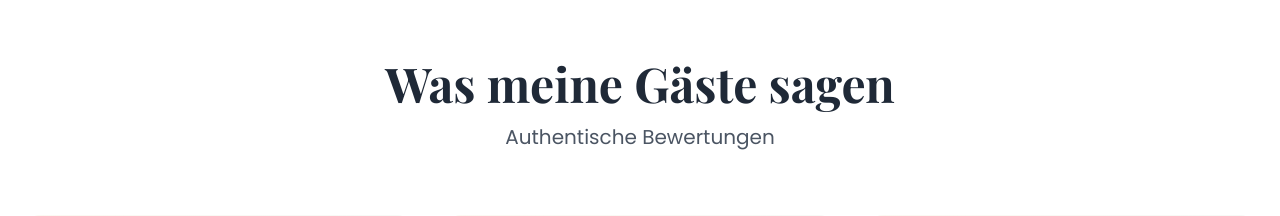
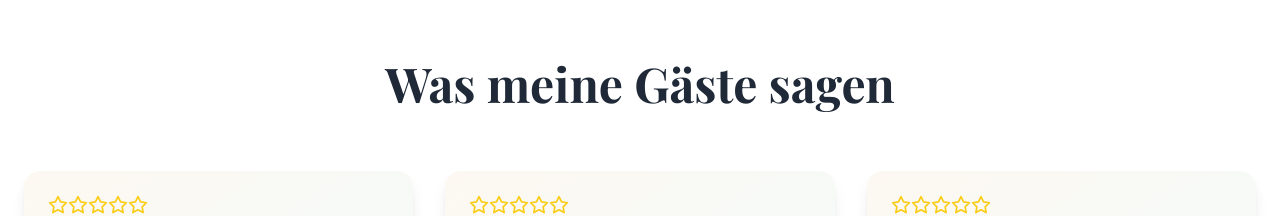
Before and after one commit to hawaiipanoramatours-prog/hawaiipanoramatours, a React (Vite) app: page / in a window 1280 px wide. Shown: the part 2940-3156 px from the top of the page. Built offline with nearby package versions, Linux system fonts and the light colour scheme.

Commit message:
Update Sections.impl.jsx

```diff
--- a/src/components/Sections.impl.jsx
+++ b/src/components/Sections.impl.jsx
@@ -122,7 +122,6 @@ export function Testimonials({ content }){
       <div className="container mx-auto px-6">
         <motion.div className="text-center mb-16" initial={{opacity:0,y:30}} whileInView={{opacity:1,y:0}} transition={{duration:.6}} viewport={{once:true}}>
           <h2 className="font-playfair text-4xl md:text-5xl font-bold text-gray-800 mb-4">Was meine Gäste sagen</h2>
-          <p className="font-poppins text-xl text-gray-600 max-w-2xl mx-auto">Authentische Bewertungen</p>
         </motion.div>
         <div className="grid md:grid-cols-2 lg:grid-cols-3 gap-8 max-w-7xl mx-auto">
           {list.map((t,i)=> (
```
